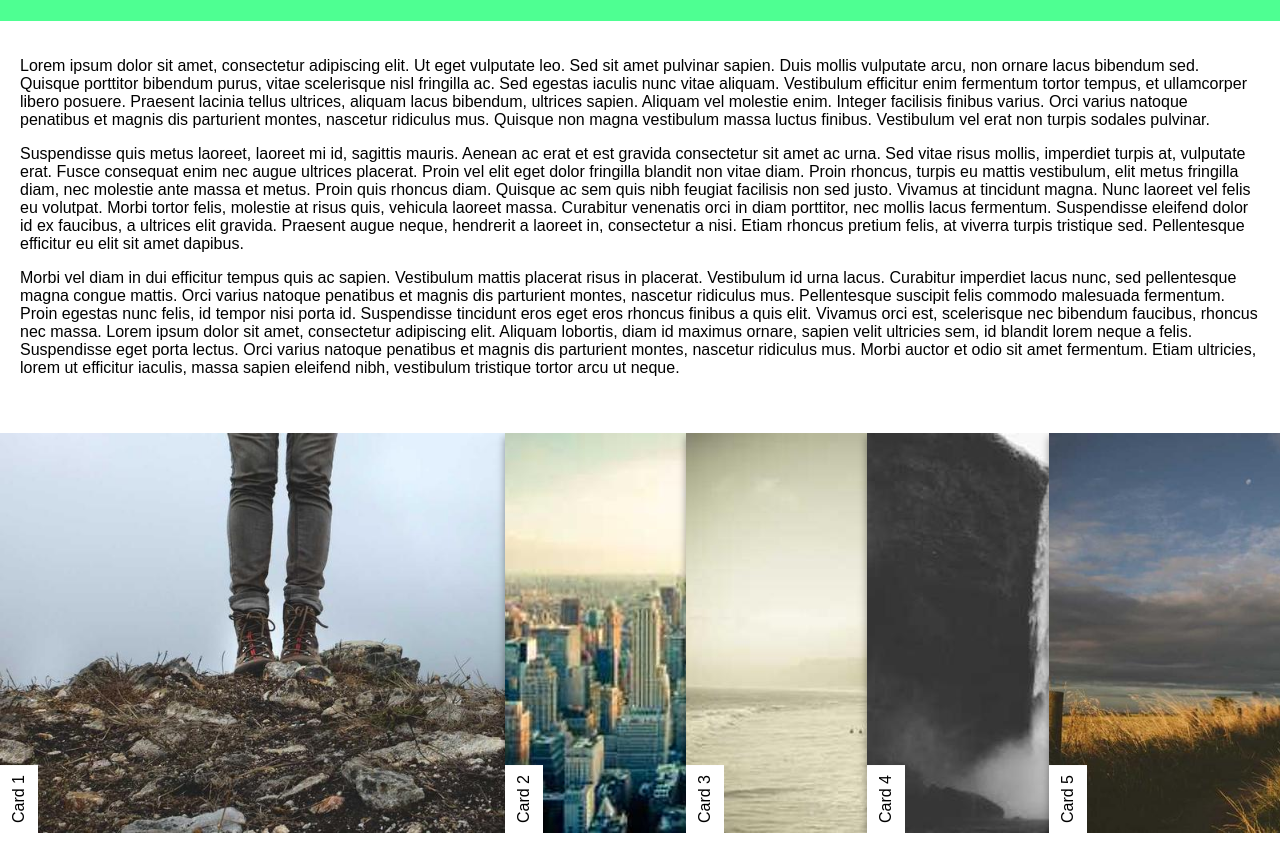
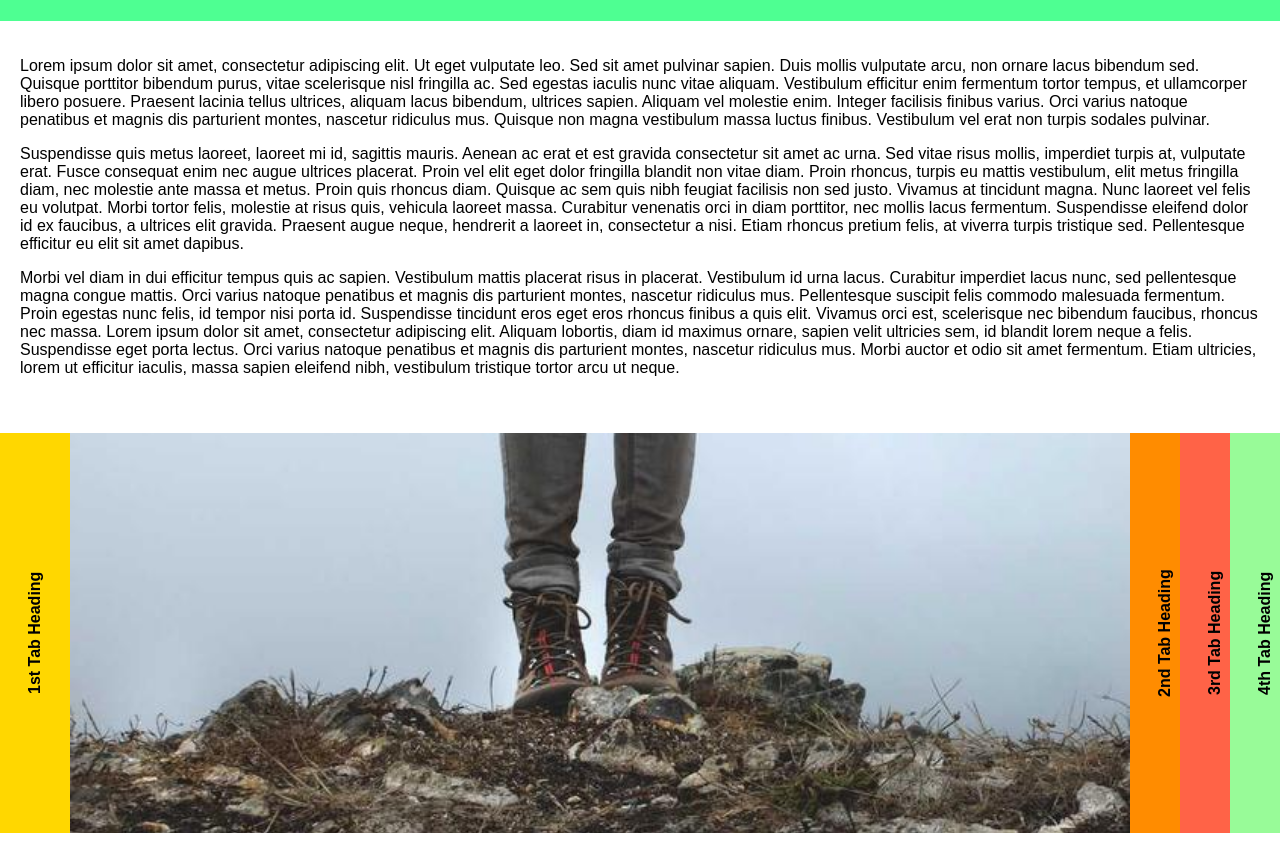
Before and after one commit to AnarchistHoneybun/card-stack-poc, a plain HTML site: page index.html in a window 1280 px wide. Shown: the part 99-949 px from the top of the page. Drawn offline with Linux system fonts and the light colour scheme.

Commit message:
made cards dhrink down to labels

```diff
--- a/index.html
+++ b/index.html
@@ -20,28 +20,32 @@
     </div>
 
     <main>
-        <section class="card-stack">
+        <div class="section card-stack">
             <div id="card1" class="card">
-                <img src="1.jpg" alt="Card 1 Image">
-                <div class="card-text">Card 1</div>
+                <div class="card-label">1st Tab Heading</div>
+                <div class="card-content">
+                    <img src="1.jpg" alt="Image 1">
+                </div>
             </div>
-            <div class="card" id="card2">
-                <img src="2.jpg" alt="Card 2 Image">
-                <div class="card-text">Card 2</div>
+            <div id="card2" class="card">
+                <div class="card-label">2nd Tab Heading</div>
+                <div class="card-content">
+                    <img src="2.jpg" alt="Image 2">
+                </div>
             </div>
-            <div class="card" id="card3">
-                <img src="3.jpg" alt="Card 3 Image">
-                <div class="card-text">Card 3</div>
+            <div id="card3" class="card">
+                <div class="card-label">3rd Tab Heading</div>
+                <div class="card-content">
+                    <img src="3.jpg" alt="Image 3">
+                </div>
             </div>
-            <div class="card" id="card4">
-                <img src="4.jpg" alt="Card 4 Image">
-                <div class="card-text">Card 4</div>
+            <div id="card4" class="card">
+                <div class="card-label">4th Tab Heading</div>
+                <div class="card-content">
+                    <img src="4.jpg" alt="Image 4">
+                </div>
             </div>
-            <div class="card" id="card5">
-                <img src="5.jpg" alt="Card 5 Image">
-                <div class="card-text">Card 5</div>
-            </div>
-        </section>
+        </div>
     </main>
 
     <div class="content">
--- a/script.js
+++ b/script.js
@@ -1,32 +1,32 @@
 document.addEventListener('DOMContentLoaded', () => {
     const cardStack = document.querySelector('.card-stack');
     const cards = Array.from(document.querySelectorAll('.card'));
-    const expandedWidth = 500; // Expanded width in pixels
+    const labelWidth = 50; // Width of the vertical label
 
     function adjustCardSizes() {
         const stackWidth = cardStack.offsetWidth;
-        const remainingWidth = stackWidth - expandedWidth;
-        const shrinkWidth = remainingWidth / (cards.length - 1);
+        const totalLabelWidth = cards.length * labelWidth;
+        const expandedWidth = stackWidth - totalLabelWidth + labelWidth; // Add one label width back for the expanded card
 
         cards.forEach((card, index) => {
             if (index === 0) {
                 card.style.width = `${expandedWidth}px`;
             } else {
-                card.style.width = `${shrinkWidth}px`;
+                card.style.width = `${labelWidth}px`;
             }
         });
     }
 
     function expandCard(card) {
         const stackWidth = cardStack.offsetWidth;
-        const remainingWidth = stackWidth - expandedWidth;
-        const shrinkWidth = remainingWidth / (cards.length - 1);
+        const totalLabelWidth = cards.length * labelWidth;
+        const expandedWidth = stackWidth - totalLabelWidth + labelWidth; // Add one label width back for the expanded card
 
         cards.forEach(c => {
             if (c === card) {
                 c.style.width = `${expandedWidth}px`;
             } else {
-                c.style.width = `${shrinkWidth}px`;
+                c.style.width = `${labelWidth}px`;
             }
         });
     }
--- a/styles.css
+++ b/styles.css
@@ -24,59 +24,59 @@ main {
     align-items: stretch;
     height: 400px;
     width: 100%;
-    overflow-x: hidden;
+    overflow: hidden;
 }
 
 .card {
-    flex: 1 0 auto;
-    min-width: 0;
+    flex: 0 0 auto;
     height: 100%;
-    background-color: white;
-    box-shadow: 0 4px 8px rgba(0,0,0,0.4);
+    background-color: #f0f0f0;
     transition: all 0.3s ease;
     position: relative;
     overflow: hidden;
-    margin-left: -50px;
+    display: flex;
 }
 
-.card:first-child {
-    margin-left: 0;
-    flex-grow: 1.5;
+.card-label {
+    writing-mode: vertical-rl;
+    transform: rotate(180deg);
+    padding: 10px;
+    background-color: #e0e0e0;
+    font-weight: bold;
+    display: flex;
+    align-items: center;
+    justify-content: center;
+    width: 50px; /* Fixed width for label */
+    flex-shrink: 0; /* Prevent label from shrinking */
+    z-index: 2; /* Ensure label is above the image */
 }
 
-.card:nth-child(1) { background-color: #FFD700; }
-.card:nth-child(2) { background-color: #FF8C00; }
-.card:nth-child(3) { background-color: #FF6347; }
-.card:nth-child(4) { background-color: #98FB98; }
-.card:nth-child(5) { background-color: #ADD8E6; }
-
-.card:hover {
-    flex-grow: 1.5;
+.card-content {
+    flex-grow: 1;
+    position: relative;
+    overflow: hidden;
 }
 
-.card img {
+.card-content img {
+    position: absolute;
+    top: 0;
+    left: 0;
+    width: 100%;
     height: 100%;
-    width: auto;
     object-fit: cover;
-    object-position: left;
-    position: absolute;
-    left: 0;
-    top: 0;
+    opacity: 0;
+    transition: opacity 0.3s ease;
 }
 
-.card-text {
-    position: absolute;
-    bottom: 0;
-    left: 0;
-    background-color: rgb(255, 255, 255);
-    color: black;
-    padding: 10px;
-    writing-mode: vertical-rl;
-    transform: rotate(180deg);
-    height: auto;
-    max-height: 150px;
-    display: flex;
-    align-items: flex-start;
-    justify-content: flex-end;
-    z-index: 1;
+.card:first-child .card-content img {
+    opacity: 1;
 }
+
+.card:hover .card-content img {
+    opacity: 1;
+}
+
+.card:nth-child(1) .card-label { background-color: #FFD700; }
+.card:nth-child(2) .card-label { background-color: #FF8C00; }
+.card:nth-child(3) .card-label { background-color: #FF6347; }
+.card:nth-child(4) .card-label { background-color: #98FB98; }
```
